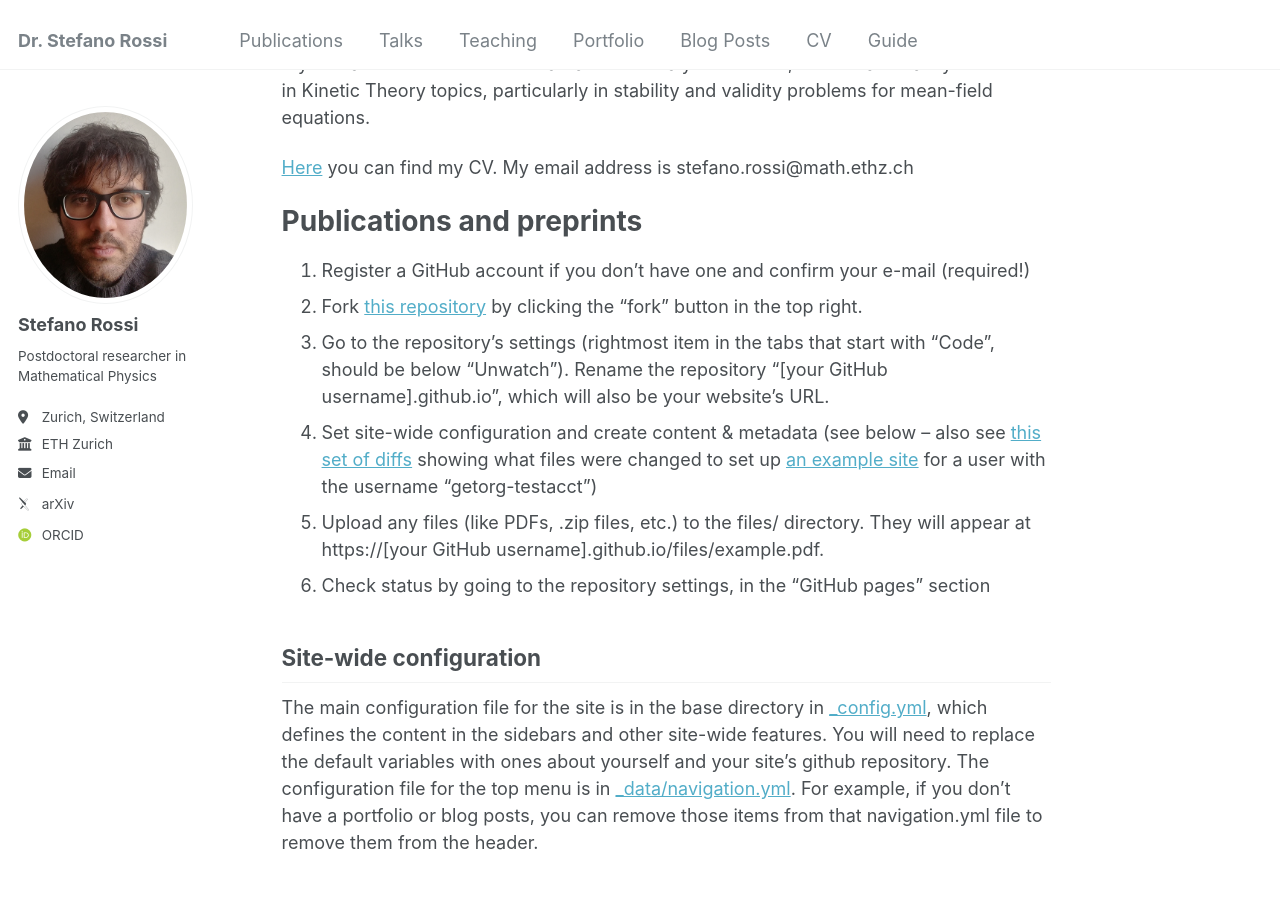
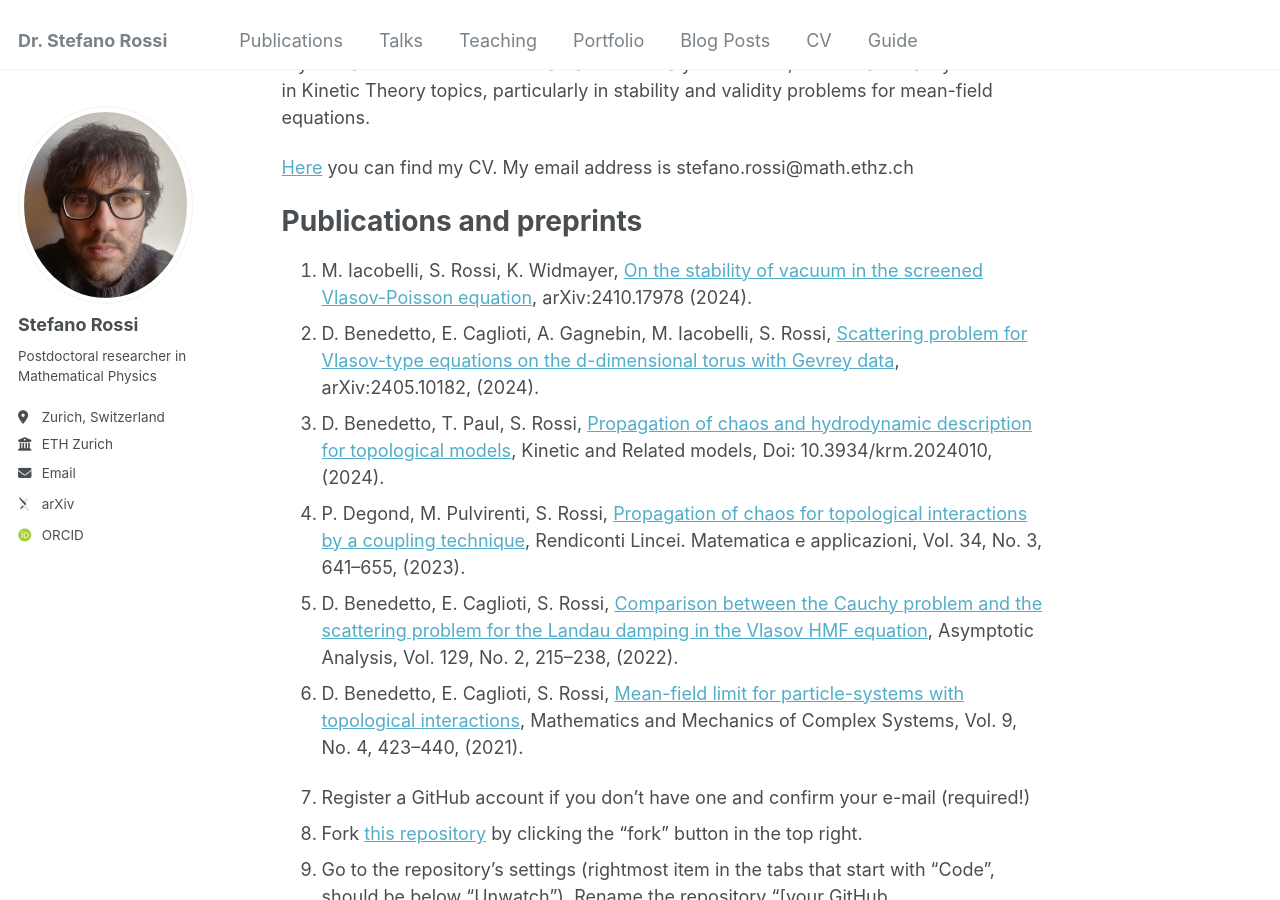
Before and after one commit to StefRossi/StefRossi.github.io, a Jekyll site: the page built from _pages/about.md, in a window 1280 px wide and 900 px high, scrolled down 334 px. Built offline with Jekyll 4.4.1, drawn with Linux system fonts in a browser that asks for light colours; some web fonts are replaced.

Commit message:
Update about.md

```diff
--- a/_pages/about.md
+++ b/_pages/about.md
@@ -18,6 +18,24 @@ My research interests lie in the area of the Analysis of PDEs, where I am mainly
 
 Publications and preprints
 ======
+
+1. M. Iacobelli, S. Rossi, K. Widmayer, [On the stability of vacuum in the screened
+Vlasov-Poisson equation](https://arxiv.org/abs/2410.17978), arXiv:2410.17978 (2024).
+1. D. Benedetto, E. Caglioti, A. Gagnebin, M. Iacobelli, S. Rossi, [Scattering problem
+for Vlasov-type equations on the d-dimensional torus with Gevrey data](https://arxiv.org/abs/2405.10182),
+arXiv:2405.10182, (2024).
+1. D. Benedetto, T. Paul, S. Rossi, [Propagation of chaos and hydrodynamic description for topological models](https://www.aimsciences.org/article/doi/10.3934/krm.2024010), Kinetic and Related models, Doi:
+10.3934/krm.2024010, (2024).
+1. P. Degond, M. Pulvirenti, S. Rossi, [Propagation of chaos for topological interactions by a coupling technique](https://ems.press/journals/rlm/articles/13341435), Rendiconti Lincei. Matematica e applicazioni,
+Vol. 34, No. 3, 641–655, (2023).
+1. D. Benedetto, E. Caglioti, S. Rossi, [Comparison between the Cauchy problem
+and the scattering problem for the Landau damping in the Vlasov HMF
+equation](https://content.iospress.com/articles/asymptotic-analysis/asy211726), Asymptotic Analysis, Vol. 129, No. 2, 215–238, (2022).
+1. D. Benedetto, E. Caglioti, S. Rossi, [Mean-field limit for particle-systems with
+topological interactions](https://msp.org/memocs/2021/9-4/memocs-v9-n4-p05-s.pdf), Mathematics and Mechanics of Complex Systems, Vol. 9,
+No. 4, 423–440, (2021).
+
+
 1. Register a GitHub account if you don't have one and confirm your e-mail (required!)
 1. Fork [this repository](https://github.com/academicpages/academicpages.github.io) by clicking the "fork" button in the top right.
 1. Go to the repository's settings (rightmost item in the tabs that start with "Code", should be below "Unwatch"). Rename the repository "[your GitHub username].github.io", which will also be your website's URL.
```
